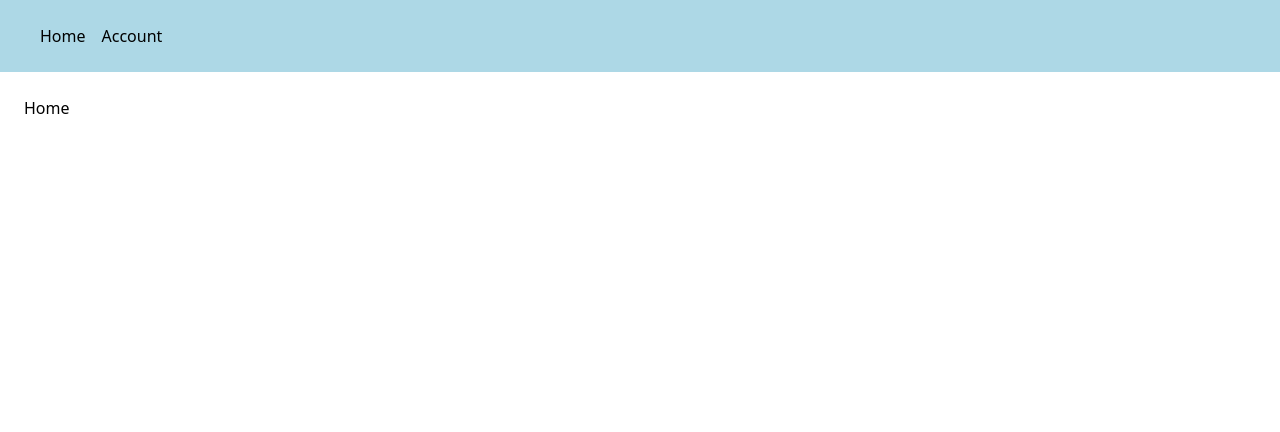
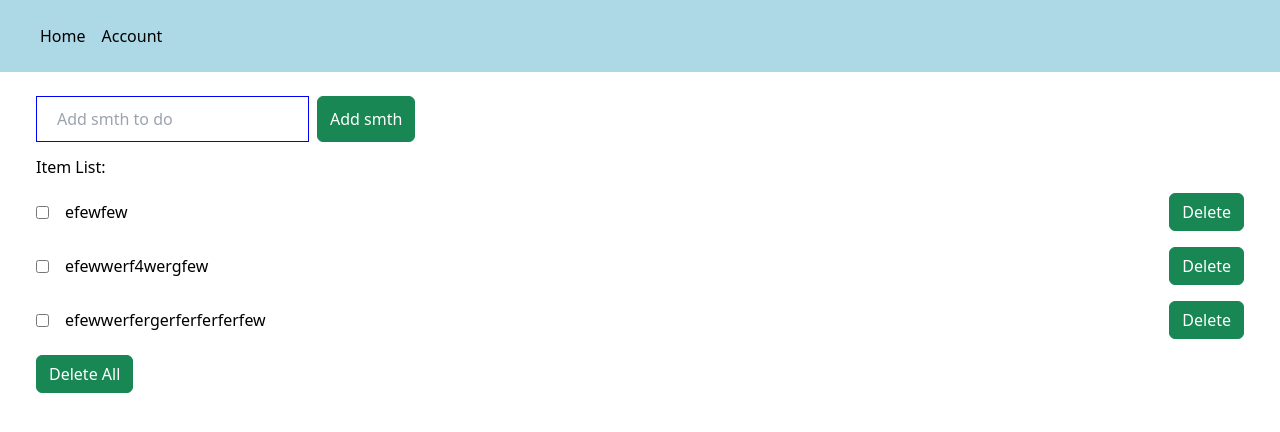
Before and after one commit to OKoshel/Task, a React (Vite) app: page / in a window 1280 px wide. Shown: the top 432 px of the page. Built offline with nearby package versions, Linux system fonts and the light colour scheme.

Commit message:
todo list

```diff
--- /dev/null
+++ b/postcss.config.js
@@ -0,0 +1,6 @@
+export default {
+    plugins: {
+        tailwindcss: {},
+        autoprefixer: {},
+    },
+}
--- /dev/null
+++ b/src/components/Item.tsx
@@ -0,0 +1,27 @@
+import React, {FC} from 'react';
+
+interface Props{
+    name: string,
+    deleteItem: (id: number) => void
+    id: number
+    isChecked: boolean
+    toggleCheckbox: (id: number) => void
+
+}
+
+const Item:FC<Props> = ({ name, deleteItem, id, isChecked, toggleCheckbox }) => {
+    return (
+        <div className="d-flex gap-2 justify-content-between mb-3">
+            <div className="d-flex gap-3 align-items-center">
+                <input type="checkbox" checked={isChecked} onChange={() => toggleCheckbox(id)} />
+                <h3>{name}</h3>
+            </div>
+
+            <button className="btn-success btn" onClick={() => deleteItem(id)}>
+                Delete
+            </button>
+        </div>
+    );
+};
+
+export default Item;
--- a/src/pages/Account.tsx
+++ b/src/pages/Account.tsx
@@ -1,32 +1,66 @@
-import React, {useEffect, useRef} from 'react';
-import { gsap } from 'gsap';
-import { TextPlugin } from 'gsap/TextPlugin';
-
-gsap.registerPlugin(TextPlugin);
+import { useLayoutEffect, useRef } from "react"
+import gsap from "gsap"
 
 const Account = () => {
+    const comp = useRef(null)
 
-    const textRef = useRef(null);
+    useLayoutEffect(() => {
+        let ctx = gsap.context(() => {
+            const t1 = gsap.timeline()
+            t1.from("#intro-slider", {
+                xPercent: "-100",
+                duration: 1.3,
+                delay: 0.3,
+            })
+                .from(["#title-1", "#title-2", "#title-3"], {
+                    opacity: 0,
+                    x: "+=100",
+                    stagger: 0.5,
+                })
+                .to(["#title-1", "#title-2", "#title-3"], {
+                    opacity: 0,
+                    y: "-=20",
+                    delay: 0.3,
+                    stagger: 0.5,
+                })
+                .to("#intro-slider", {
+                    xPercent: "-100",
+                    duration: 1.3,
+                })
+                .from("#welcome", {
+                    opacity: 0,
+                    duration: 0.5,
+                })
+        }, comp)
 
-    useEffect(() => {
-        const textElement = textRef.current;
+        return () => ctx.revert()
+    }, [])
+    return (
+        <div className="relative" ref={comp}>
+            <div
+                id="intro-slider"
+                className="h-screen p-10 bg-gray-50 absolute top-0 left-0 font-spaceGrotesk z-10 w-full flex flex-col gap-10 tracking-tight"
+            >
+                <h1 className="text-9xl" id="title-1">
+                    Software Engineer
+                </h1>
+                <h1 className="text-9xl" id="title-2">
+                    Designer
+                </h1>
+                <h1 className="text-9xl" id="title-3">
+                    Freelancer
+                </h1>
+            </div>
+            <div className="vh-100 h-screen flex bg-gray-950 justify-center place-items-center">
+                <h1
+                    id="welcome"
+                    className="text-9xl font-bold text-gray-100 font-spaceGrotesk"
+                >
+                    Welcome.
+                </h1>
+            </div>
+        </div>
+    )
+}
 
-        gsap.to(textElement, {
-            duration: 2, // Длительность анимации в секундах
-            text: {
-                value: 'Привіт, це текст, який печататиметься.',
-                delimiter: ' ', // Пробел между словами
-            },
-            ease: 'power1.inOut', // Эффект ease
-        });
-    }, []);
-
-    return (
-        <div>
-            <h1 ref={textRef}></h1>
-        </div>
-    );
-
-};
-
-export default Account;
+export default Account
--- a/src/pages/Home.tsx
+++ b/src/pages/Home.tsx
@@ -1,9 +1,78 @@
-import React from 'react';
+import React, { useState } from 'react';
+import Item from '../components/Item';
 
 const Home = () => {
+    const itemsArr = [
+        { id: 1, name: 'efewfew' },
+        { id: 2, name: 'efewwerf4wergfew' },
+        { id: 3, name: 'efewwerfergerferferferfew' },
+    ];
+
+    const [value, setValue] = useState('');
+    const [items, setItems] = useState(itemsArr);
+    const [selectedItems, setSelectedItems] = useState<number[]>([]);
+
+    const addSmth = () => {
+        setItems([...items, { id: items.length + Math.random(), name: value }]);
+        setValue('');
+    };
+
+    const deleteItem = (itemId: number) => {
+        const updatedItems = items.filter((elem) => elem.id !== itemId);
+        setItems(updatedItems);
+    };
+
+    const toggleCheckbox = (itemId: number) => {
+        if (selectedItems.includes(itemId)) {
+            setSelectedItems(selectedItems.filter((id) => id !== itemId));
+        } else {
+            setSelectedItems([...selectedItems, itemId]);
+        }
+    };
+
+    const deleteAllItem = () => {
+        const updatedItems = items.filter((elem) => !selectedItems.includes(elem.id));
+        setItems(updatedItems);
+        setSelectedItems([]);
+    };
+
+
     return (
-        <div>
-            Home
+        <div className="container">
+            <div className="d-flex gap-2">
+                <input
+                    placeholder="Add smth to do"
+                    className="input"
+                    value={value}
+                    onChange={(e) => setValue(e.target.value)}
+                />
+                <button className="btn-success btn" onClick={addSmth}>
+                    Add smth
+                </button>
+            </div>
+
+            <h2 className="mt-3 mb-3">Item List:</h2>
+            {items.length > 0 ?
+                <>
+                    <div>
+                        {items.length > 0 &&
+                            items.map((elem) => (
+                                <Item
+                                    name={elem.name}
+                                    key={elem.id}
+                                    id={elem.id}
+                                    deleteItem={() => deleteItem(elem.id)}
+                                    toggleCheckbox={() => toggleCheckbox(elem.id)}
+                                    isChecked={selectedItems.includes(elem.id)}
+                                />
+                            ))}
+                    </div>
+                    <button className="btn-success btn" onClick={deleteAllItem}>
+                        Delete All
+                    </button></> : <div>List is empty</div>
+            }
+
+
         </div>
     );
 };
--- a/src/sass/_main.sass
+++ b/src/sass/_main.sass
@@ -9,3 +9,28 @@ a
 .sidebar
   padding: 24px 40px
   background-color: lightblue
+
+.box1
+  height: 200px
+  width: 200px
+  background-color: #d2a7fa
+
+.box2
+    height: 200px
+    width: 200px
+    background-color: orange
+
+.section
+  height: 500px
+  width: 100%
+  &-blue
+    background-color: #0dcaf0
+  &-white
+    background-color: wheat
+  &-orange
+    background-color: orange
+
+
+.input
+  border: 1px solid blue
+  padding: 10px 20px
--- a/src/sass/index.sass
+++ b/src/sass/index.sass
@@ -1 +1,4 @@
 @import "main"
+@import 'tailwindcss/base'
+@import 'tailwindcss/components'
+@import 'tailwindcss/utilities'
--- /dev/null
+++ b/tailwind.config.js
@@ -0,0 +1,12 @@
+/** @type {import('tailwind').Config} */
+export default {
+  content: ["./index.html", "./src/**/*.{js,ts,jsx,tsx}"],
+  theme: {
+    extend: {
+      fontFamily: {
+        spaceGrotesk: ["Space Grotesk", "sans-serif"],
+      },
+    },
+  },
+  plugins: [],
+}
```
Also changed, not shown: package.json (+10 -1 lines), 3 other files (tests, documents, lock files or other folders).
